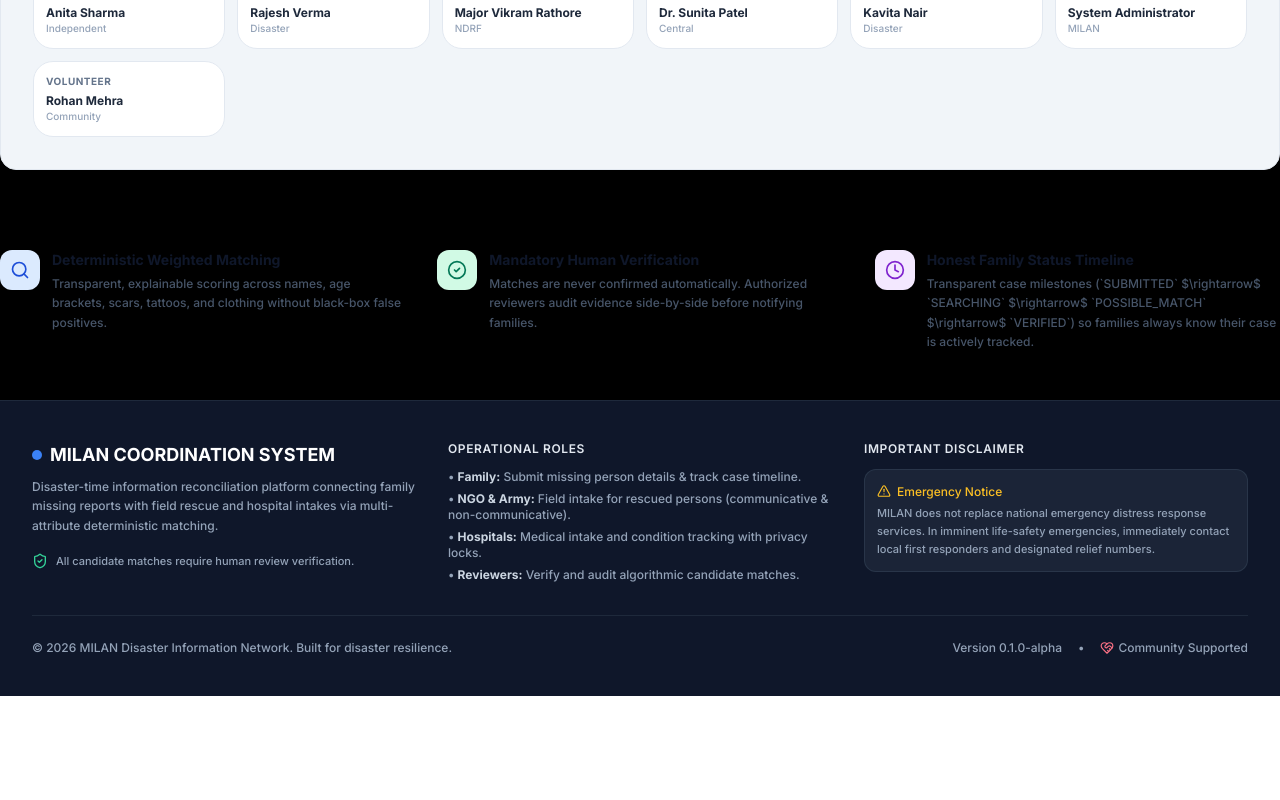
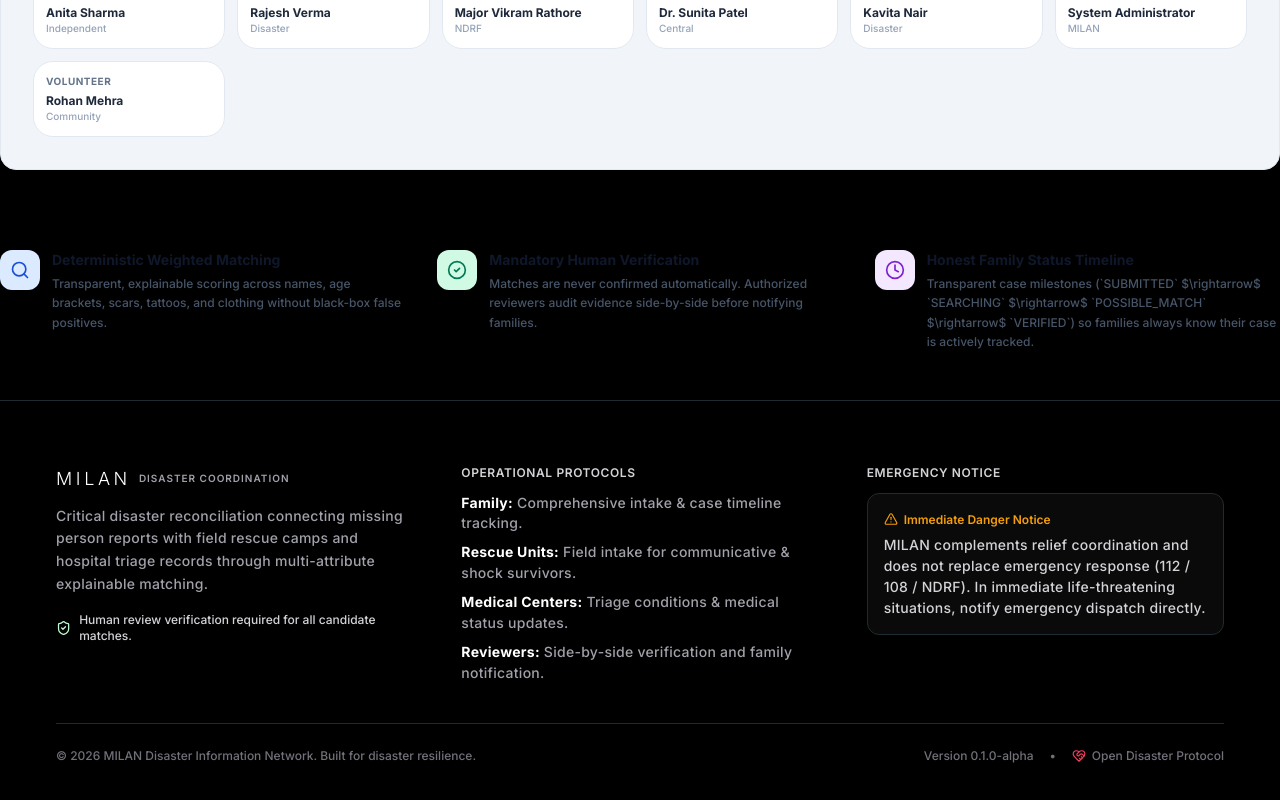
Before and after one commit to devbytarun/MILAN, a React (Vite) app: page / in a window 1280 px wide. Shown: the part 1344-2144 px from the top of the page. Before the commit the page ends 2040 px from the top, so only its background shows below. Built offline with nearby package versions, Linux system fonts and the light colour scheme; no server answers.

Commit message:
feat(layout): implement dual-track footer and global form input standards

```diff
--- a/src/components/layout/Footer.tsx
+++ b/src/components/layout/Footer.tsx
@@ -1,62 +1,102 @@
 import React from 'react';
+import { useLocation } from 'react-router-dom';
 import { ShieldCheck, HeartHandshake, AlertTriangle } from 'lucide-react';
 
 export const Footer: React.FC = () => {
+  const location = useLocation();
+  const isCinematic = location.pathname === '/';
+
   return (
-    <footer className="bg-slate-900 border-t border-slate-800 text-slate-400 py-10 mt-auto text-sm">
-      <div className="max-w-7xl mx-auto px-4 sm:px-6 lg:px-8">
-        <div className="grid grid-cols-1 md:grid-cols-3 gap-8 mb-8">
-          <div>
-            <div className="flex items-center gap-2 text-white font-bold text-lg mb-2">
-              <span className="w-2.5 h-2.5 rounded-full bg-blue-500"></span>
-              MILAN COORDINATION SYSTEM
+    <footer
+      className={`mt-auto transition-colors duration-200 ${
+        isCinematic
+          ? 'bg-canvas-night text-shade-40 border-t border-hairline-dark'
+          : 'bg-canvas-light text-shade-60 border-t border-hairline-light'
+      } py-12 sm:py-16`}
+    >
+      <div className={isCinematic ? 'container-cinematic' : 'container-transactional'}>
+        <div className="grid grid-cols-1 md:grid-cols-3 gap-8 sm:gap-12 mb-10">
+          {/* Brand & Mission */}
+          <div className="space-y-3">
+            <div className="flex items-center gap-2">
+              <span className={`font-display text-lg font-light tracking-[0.2em] uppercase ${
+                isCinematic ? 'text-on-dark' : 'text-ink'
+              }`}>
+                MILAN
+              </span>
+              <span className="text-[10px] uppercase font-semibold tracking-widest text-shade-40">
+                Disaster Coordination
+              </span>
             </div>
-            <p className="text-xs text-slate-400 leading-relaxed mb-4">
-              Disaster-time information reconciliation platform connecting family missing reports with field rescue and hospital intakes via multi-attribute deterministic matching.
+            <p className="type-caption leading-relaxed max-w-sm">
+              Critical disaster reconciliation connecting missing person reports with field rescue camps and hospital triage records through multi-attribute explainable matching.
             </p>
-            <div className="flex items-center gap-2 text-[11px] text-slate-400">
-              <ShieldCheck className="w-4 h-4 text-emerald-400" />
-              <span>All candidate matches require human review verification.</span>
+            <div className="flex items-center gap-2 text-xs pt-1">
+              <ShieldCheck className={`w-4 h-4 ${isCinematic ? 'text-aloe' : 'text-ink'}`} />
+              <span className={isCinematic ? 'text-shade-30' : 'text-ink font-medium'}>
+                Human review verification required for all candidate matches.
+              </span>
             </div>
           </div>
 
-          <div>
-            <h4 className="text-xs font-semibold text-slate-200 uppercase tracking-wider mb-3">
-              Operational Roles
+          {/* Operational Roles */}
+          <div className="space-y-3">
+            <h4 className={`text-xs font-semibold uppercase tracking-wider ${
+              isCinematic ? 'text-shade-30' : 'text-ink'
+            }`}>
+              Operational Protocols
             </h4>
-            <ul className="space-y-1.5 text-xs text-slate-400">
-              <li>• <strong className="text-slate-300">Family:</strong> Submit missing person details & track case timeline.</li>
-              <li>• <strong className="text-slate-300">NGO & Army:</strong> Field intake for rescued persons (communicative & non-communicative).</li>
-              <li>• <strong className="text-slate-300">Hospitals:</strong> Medical intake and condition tracking with privacy locks.</li>
-              <li>• <strong className="text-slate-300">Reviewers:</strong> Verify and audit algorithmic candidate matches.</li>
+            <ul className="space-y-2 type-caption">
+              <li>
+                <strong className={isCinematic ? 'text-on-dark' : 'text-ink'}>Family:</strong> Comprehensive intake & case timeline tracking.
+              </li>
+              <li>
+                <strong className={isCinematic ? 'text-on-dark' : 'text-ink'}>Rescue Units:</strong> Field intake for communicative & shock survivors.
+              </li>
+              <li>
+                <strong className={isCinematic ? 'text-on-dark' : 'text-ink'}>Medical Centers:</strong> Triage conditions & medical status updates.
+              </li>
+              <li>
+                <strong className={isCinematic ? 'text-on-dark' : 'text-ink'}>Reviewers:</strong> Side-by-side verification and family notification.
+              </li>
             </ul>
           </div>
 
-          <div>
-            <h4 className="text-xs font-semibold text-slate-200 uppercase tracking-wider mb-3">
-              Important Disclaimer
+          {/* Emergency Notice */}
+          <div className="space-y-3">
+            <h4 className={`text-xs font-semibold uppercase tracking-wider ${
+              isCinematic ? 'text-shade-30' : 'text-ink'
+            }`}>
+              Emergency Notice
             </h4>
-            <div className="p-3 bg-slate-800/80 border border-slate-700/60 rounded-lg text-xs leading-relaxed text-slate-300 space-y-1">
-              <div className="flex items-center gap-1.5 text-amber-400 font-medium">
-                <AlertTriangle className="w-3.5 h-3.5 flex-shrink-0" />
-                Emergency Notice
+            <div className={`p-4 rounded-lg text-xs leading-relaxed space-y-1.5 border ${
+              isCinematic
+                ? 'bg-canvas-night-elevated border-hairline-dark text-shade-30'
+                : 'bg-canvas-cream border-hairline-light text-shade-70'
+            }`}>
+              <div className="flex items-center gap-1.5 font-semibold text-amber-500">
+                <AlertTriangle className="w-3.5 h-3.5 shrink-0" />
+                <span>Immediate Danger Notice</span>
               </div>
-              <p className="text-[11px] text-slate-400">
-                MILAN does not replace national emergency distress response services. In imminent life-safety emergencies, immediately contact local first responders and designated relief numbers.
+              <p className="type-caption">
+                MILAN complements relief coordination and does not replace emergency response (112 / 108 / NDRF). In immediate life-threatening situations, notify emergency dispatch directly.
               </p>
             </div>
           </div>
         </div>
 
-        <div className="border-t border-slate-800 pt-6 flex flex-col sm:flex-row items-center justify-between text-xs text-slate-400 gap-2">
+        {/* Bottom Bar */}
+        <div className={`pt-6 border-t flex flex-col sm:flex-row items-center justify-between text-xs gap-3 ${
+          isCinematic ? 'border-hairline-dark text-shade-50' : 'border-hairline-light text-shade-50'
+        }`}>
           <div>
             © {new Date().getFullYear()} MILAN Disaster Information Network. Built for disaster resilience.
           </div>
-          <div className="flex items-center gap-4 text-slate-400">
+          <div className="flex items-center gap-4">
             <span>Version 0.1.0-alpha</span>
             <span>•</span>
-            <span className="flex items-center gap-1">
-              <HeartHandshake className="w-3.5 h-3.5 text-rose-400" /> Community Supported
+            <span className="flex items-center gap-1.5">
+              <HeartHandshake className="w-3.5 h-3.5 text-rose-500" /> Open Disaster Protocol
             </span>
           </div>
         </div>
--- a/src/index.css
+++ b/src/index.css
@@ -132,6 +132,39 @@
   :focus-visible {
     outline: 2px solid var(--color-ink);
     outline-offset: 2px;
+  }
+
+  /* ── Form Inputs Base Spec ── */
+  input[type="text"],
+  input[type="email"],
+  input[type="password"],
+  input[type="tel"],
+  input[type="number"],
+  input[type="datetime-local"],
+  input[type="date"],
+  select,
+  textarea {
+    border-color: var(--hairline-light) !important;
+    border-radius: var(--radius-md) !important;
+    background-color: var(--canvas-light);
+    color: var(--color-ink);
+    font-family: var(--font-body);
+    font-feature-settings: "ss03";
+    transition: border-color var(--duration-normal) var(--ease-out);
+  }
+
+  input[type="text"]:focus,
+  input[type="email"]:focus,
+  input[type="password"]:focus,
+  input[type="tel"]:focus,
+  input[type="number"]:focus,
+  input[type="datetime-local"]:focus,
+  input[type="date"]:focus,
+  select:focus,
+  textarea:focus {
+    border-color: var(--color-ink) !important;
+    outline: none !important;
+    box-shadow: 0 0 0 1px var(--color-ink);
   }
 
   /* ── Reduced Motion ── */
```
